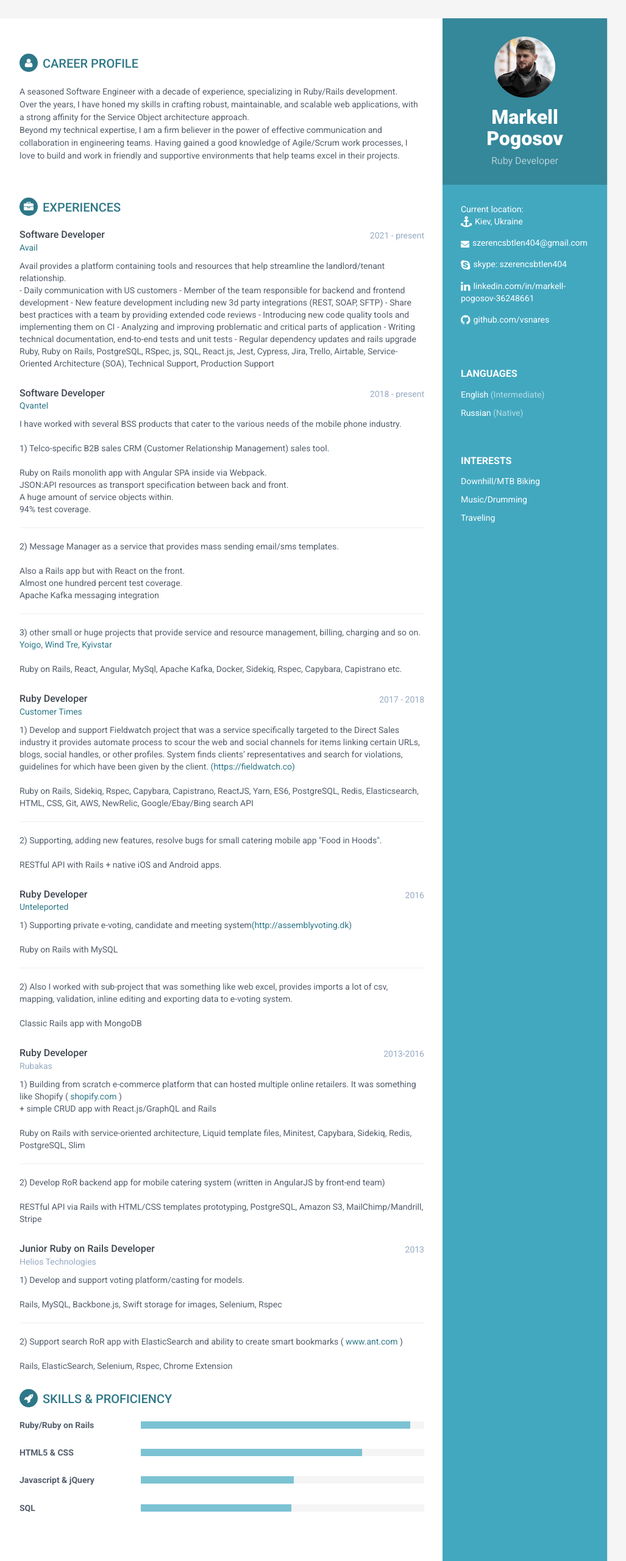
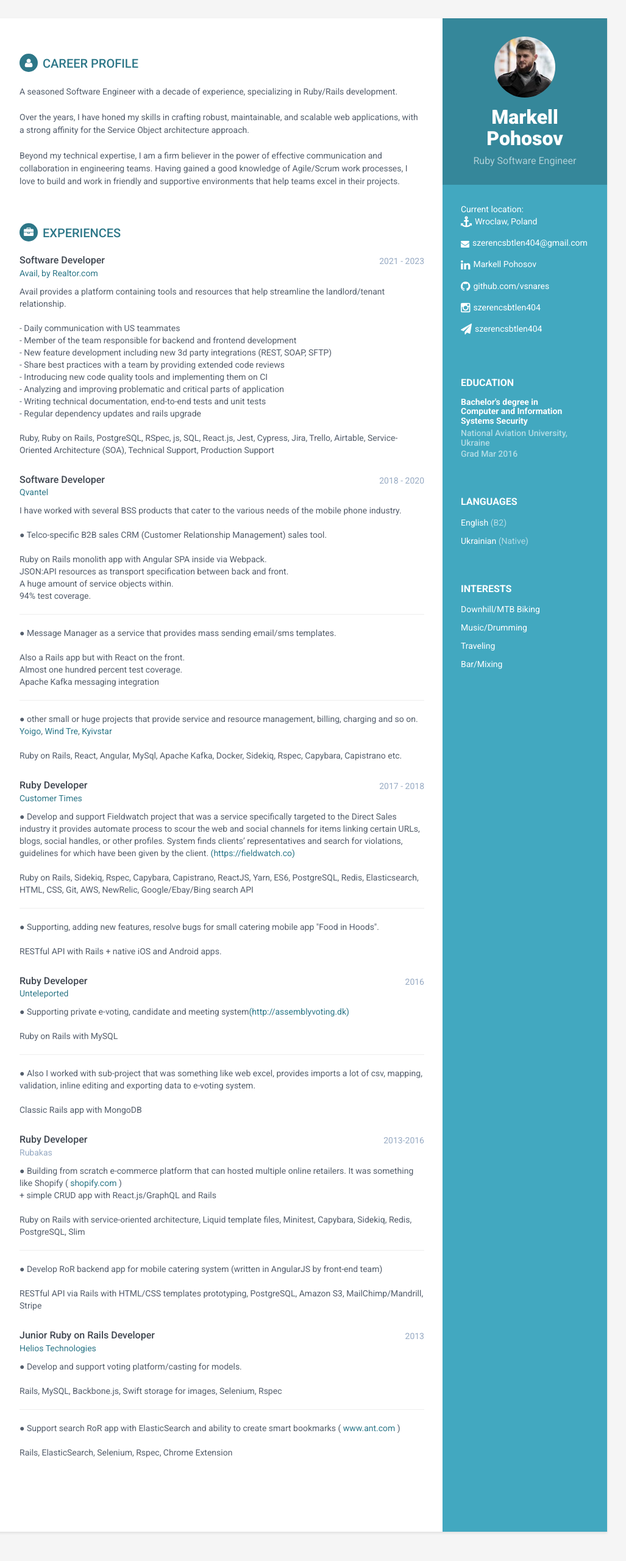
Before and after one commit to vsnares/vsnares.github.io, a plain HTML site: page index.html in a window 1280 px wide. Shown: the top 2560 px of the page at 61% size, without its empty margins (156-1183 px from the left). Drawn offline with Linux system fonts and the light colour scheme.

Commit message:
update 2023

```diff
--- a/index.html
+++ b/index.html
@@ -31,28 +31,43 @@
         <div class="sidebar-wrapper">
             <div class="profile-container">
                 <img class="profile" src="assets/images/profile.jpg" alt="" width="100" height="100" style="border-radius: 50%"/>
-                <h1 class="name">Markell Pogosov</h1>
-                <h3 class="tagline">Ruby Developer</h3>
+                <h1 class="name">Markell Pohosov</h1>
+                <h3 class="tagline">Ruby Software Engineer</h3>
             </div><!--//profile-container-->
 
             <div class="contact-container container-block">
                 <ul class="list-unstyled contact-list">
                     <li class="location">
                       <span>Current location:</span><br>
-                      <i class="fa fa-anchor"></i>Kiev, Ukraine
+                      <i class="fa fa-anchor"></i>Wroclaw, Poland
                     </li>
                     <li class="email"><i class="fa fa-envelope"></i><a href="mailto: szerencsbtlen404@gmail.com">szerencsbtlen404@gmail.com</a></li>
-                    <li class="phone"><i class="fa fa-skype"></i><a href="skype:szerencsbtlen404">skype: szerencsbtlen404</a></li>
-                    <li class="linkedin"><i class="fa fa-linkedin"></i><a href="https://www.linkedin.com/in/markell-pogosov-36248661" target="_blank">linkedin.com/in/markell-pogosov-36248661</a></li>
-                    <li class="github"><i class="fa fa-github"></i><a href="https://github.com/vsnares" target="_blank">github.com/vsnares</a></li>
+                    <li class="linkedin"><i class="fa fa-linkedin"></i><a href="https://www.linkedin.com/in/markell-pohosov-36248661/"
+                        target="_blank">Markell Pohosov</a></li>
+                    <li class="github"><i class="fa fa-github"></i><a href="https://github.com/vsnares"
+                        target="_blank">github.com/vsnares</a></li>
+                    <li class="instagram"><i class="fa fa-instagram"></i><a href="https://www.instagram.com/szerencsbtlen404/">szerencsbtlen404</a></li>
+                    <li class="instagram"><i class="fa fa-paper-plane"></i><a
+                        href="https://t.me/szerencsbtlen404">szerencsbtlen404</a></li>
                 </ul>
             </div>
+
+            <div class="education-container container-block">
+              <h2 class="container-block-title">Education</h2>
+              <div class="item">
+                <h4 class="degree">Bachelor's degree in<br>
+                  Computer and Information Systems Security<br>
+                </h4>
+                <h5 class="meta">National Aviation University, Ukraine</h5>
+                <div class="time">Grad Mar 2016</div>
+              </div><!--//item-->
+            </div><!--//education-container-->
 
             <div class="languages-container container-block">
                 <h2 class="container-block-title">Languages</h2>
                 <ul class="list-unstyled interests-list">
-                    <li>English <span class="lang-desc">(Intermediate)</span></li>
-                    <li>Russian <span class="lang-desc">(Native)</span></li>
+                    <li>English <span class="lang-desc">(B2)</span></li>
+                    <li>Ukrainian <span class="lang-desc">(Native)</span></li>
                 </ul>
             </div><!--//interests-->
 
@@ -62,6 +77,7 @@
                     <li>Downhill/MTB Biking</li>
                     <li>Music/Drumming</li>
                     <li>Traveling</li>
+                    <li>Bar/Mixing</li>
                 </ul>
             </div><!--//interests-->
 
@@ -74,9 +90,9 @@
                 <div class="summary">
                     <p>
                         A seasoned Software Engineer with a decade of experience, specializing in Ruby/Rails development.<br>
-
+                        <br>
                         Over the years, I have honed my skills in crafting robust, maintainable, and scalable web applications, with a strong affinity for the Service Object architecture approach.<br>
-
+                        <br>
                         Beyond my technical expertise, I am a firm believer in the power of effective communication and collaboration in engineering teams. Having gained a good knowledge of Agile/Scrum work processes, I love to build and work in friendly and supportive environments that help teams excel in their projects.<br>
                     </p>
                 </div><!--//summary-->
@@ -89,21 +105,21 @@
                     <div class="meta">
                         <div class="upper-row">
                             <h3 class="job-title">Software Developer</h3>
-                            <div class="time">2021 - present</div>
+                            <div class="time">2021 - 2023</div>
                         </div><!--//upper-row-->
-                        <div class="company"><a href="https://avail.co/">Avail</a></div>
+                        <div class="company"><a href="https://avail.co/">Avail, by Realtor.com</a></div>
                     </div><!--//meta-->
                     <div class="details">
-                        Avail provides a platform containing tools and resources that help streamline the landlord/tenant relationship.
+                        Avail provides a platform containing tools and resources that help streamline the landlord/tenant relationship.<br>
                        <br>
-                       - Daily communication with US customers
-                       - Member of the team responsible for backend and frontend development
-                       - New feature development including new 3d party integrations (REST, SOAP, SFTP)
-                       - Share best practices with a team by providing extended code reviews
-                       - Introducing new code quality tools and implementing them on CI
-                       - Analyzing and improving problematic and critical parts of application
-                       - Writing technical documentation, end-to-end tests and unit tests
-                       - Regular dependency updates and rails upgrade
+                       - Daily communication with US teammates<br>
+                       - Member of the team responsible for backend and frontend development<br>
+                       - New feature development including new 3d party integrations (REST, SOAP, SFTP)<br>
+                       - Share best practices with a team by providing extended code reviews<br>
+                       - Introducing new code quality tools and implementing them on CI<br>
+                       - Analyzing and improving problematic and critical parts of application<br>
+                       - Writing technical documentation, end-to-end tests and unit tests<br>
+                       - Regular dependency updates and rails upgrade<br>
                        <br>
 
                        Ruby, Ruby on Rails, PostgreSQL, RSpec, js, SQL, React.js, Jest, Cypress, Jira, Trello, Airtable, Service-Oriented Architecture (SOA), Technical Support, Production Support
@@ -116,14 +132,14 @@
                     <div class="meta">
                         <div class="upper-row">
                             <h3 class="job-title">Software Developer</h3>
-                            <div class="time">2018 - present</div>
+                            <div class="time">2018 - 2020</div>
                         </div><!--//upper-row-->
                         <div class="company"><a href="https://qvantel.com/">Qvantel</a></div>
                     </div><!--//meta-->
                     <div class="details">
                        I have worked with several BSS products that cater to the various needs of the mobile phone industry.<br>
                        <br>
-                       1) Telco-specific B2B sales CRM (Customer Relationship Management) sales tool.<br>
+                      ● Telco-specific B2B sales CRM (Customer Relationship Management) sales tool.<br>
                        <br>
 
                        Ruby on Rails monolith app with Angular SPA inside via Webpack.<br>
@@ -132,7 +148,7 @@
                        94% test coverage.<br>
                        <hr>
 
-                       2) Message Manager as a service that provides mass sending email/sms templates.<br>
+                      ● Message Manager as a service that provides mass sending email/sms templates.<br>
                        <br>
 
                        Also a Rails app but with React on the front.<br>
@@ -140,7 +156,7 @@
                        Apache Kafka messaging integration <br>
                        <hr>
 
-                       3) other small or huge projects that provide service and resource management, billing, charging and so on.<br>
+                      ● other small or huge projects that provide service and resource management, billing, charging and so on.<br>
 
 
                        <a href="https://www.yoigo.com/">Yoigo</a>,
@@ -163,11 +179,11 @@
                         <div class="company"><a href="https://customertimes.com/">Customer Times</a></div>
                     </div><!--//meta-->
                     <div class="details">
-                       1) Develop and support Fieldwatch project that was a service specifically targeted to the Direct Sales industry it provides automate process to scour the web and social channels for items linking certain URLs, blogs, social handles, or other profiles. System finds clients’ representatives and search for violations, guidelines for which have been given by the client. <a href="https://fieldwatch.co">(https://fieldwatch.co)</a><br>
+                      ● Develop and support Fieldwatch project that was a service specifically targeted to the Direct Sales industry it provides automate process to scour the web and social channels for items linking certain URLs, blogs, social handles, or other profiles. System finds clients’ representatives and search for violations, guidelines for which have been given by the client. <a href="https://fieldwatch.co">(https://fieldwatch.co)</a><br>
                       <br>
                       Ruby on Rails, Sidekiq, Rspec, Capybara, Capistrano, ReactJS, Yarn, ES6, PostgreSQL, Redis, Elasticsearch, HTML, CSS, Git, AWS, NewRelic, Google/Ebay/Bing search API <br>
                       <hr>
-                      2) Supporting, adding new features, resolve bugs for small catering mobile app "Food in Hoods".<br>
+                      ● Supporting, adding new features, resolve bugs for small catering mobile app "Food in Hoods".<br>
                       <br>
                       RESTful API with Rails + native iOS and Android apps.
                     </div><!--//details-->
@@ -182,11 +198,11 @@
                         <div class="company"><a href='http://unteleported.com/'>Unteleported</a></div>
                     </div><!--//meta-->
                     <div class="details">
-                      1) Supporting private e-voting, candidate and meeting system<a href="http://assemblyvoting.dk">(http://assemblyvoting.dk)</a><br>
+                      ● Supporting private e-voting, candidate and meeting system<a href="http://assemblyvoting.dk">(http://assemblyvoting.dk)</a><br>
                       <br>
                       Ruby on Rails with MySQL <br>
                       <hr>
-                      2) Also I worked with sub-project that was something like web excel, provides imports a lot of csv, mapping, validation, inline editing and exporting data to e-voting system. <br>
+                      ● Also I worked with sub-project that was something like web excel, provides imports a lot of csv, mapping, validation, inline editing and exporting data to e-voting system. <br>
                       <br>
                       Classic Rails app with MongoDB
                     </div><!--//details-->
@@ -201,14 +217,14 @@
                         <div class="company">Rubakas</div>
                     </div><!--//meta-->
                     <div class="details">
-                      1) Building from scratch e-commerce platform that can hosted multiple online retailers. It was something like Shopify (<a href="https://www.shopify.com/"> shopify.com </a>)
+                      ● Building from scratch e-commerce platform that can hosted multiple online retailers. It was something like Shopify (<a href="https://www.shopify.com/"> shopify.com </a>)
                       <br>
                       + simple CRUD app with React.js/GraphQL and Rails
                       <br>
                       <br>
                       Ruby on Rails with service-oriented architecture, Liquid template files, Minitest, Capybara, Sidekiq, Redis, PostgreSQL, Slim
                       <hr>
-                      2) Develop RoR backend app for mobile catering system (written in AngularJS by front-end team)<br>
+                      ● Develop RoR backend app for mobile catering system (written in AngularJS by front-end team)<br>
                       <br>
                       RESTful API via Rails with HTML/CSS templates prototyping, PostgreSQL, Amazon S3, MailChimp/Mandrill, Stripe
                     </div><!--//details-->
@@ -220,60 +236,19 @@
                             <h3 class="job-title">Junior Ruby on Rails Developer</h3>
                             <div class="time">2013</div>
                         </div><!--//upper-row-->
-                        <div class="company">Helios Technologies</div>
+                        <div class="company"><a href="https://www.linkedin.com/company/helios-technologies/">Helios Technologies</a></div>
                     </div><!--//meta-->
                     <div class="details">
-                      1) Develop and support voting platform/casting for models.<br>
+                      ● Develop and support voting platform/casting for models.<br>
                       <br>
                       Rails, MySQL, Backbone.js, Swift storage for images, Selenium, Rspec
                       <hr>
-                      2) Support search RoR app with ElasticSearch and ability to create smart bookmarks (<a href="https://www.ant.com"> www.ant.com </a>)<br>
+                      ● Support search RoR app with ElasticSearch and ability to create smart bookmarks (<a href="https://www.ant.com"> www.ant.com </a>)<br>
                       <br>
                       Rails, ElasticSearch, Selenium, Rspec, Chrome Extension
 
                     </div><!--//details-->
                 </div><!--//item-->
-
-            <section class="skills-section section">
-                <h2 class="section-title"><i class="fa fa-rocket"></i>Skills &amp; Proficiency</h2>
-                <div class="skillset">
-
-                    <div class="item">
-                        <h3 class="level-title">Ruby/Ruby on Rails</h3>
-                        <div class="level-bar">
-                            <div class="level-bar-inner" data-level="95%">
-                            </div>
-                        </div><!--//level-bar-->
-                    </div><!--//item-->
-
-
-                    <div class="item">
-                        <h3 class="level-title">HTML5 &amp; CSS</h3>
-                        <div class="level-bar">
-                            <div class="level-bar-inner" data-level="78%">
-                            </div>
-                        </div><!--//level-bar-->
-                    </div><!--//item-->
-
-                    <div class="item">
-                        <h3 class="level-title">Javascript &amp; jQuery</h3>
-                        <div class="level-bar">
-                            <div class="level-bar-inner" data-level="54%">
-                            </div>
-                        </div><!--//level-bar-->
-                    </div><!--//item-->
-
-                     <div class="item">
-                        <h3 class="level-title">SQL</h3>
-                        <div class="level-bar">
-                            <div class="level-bar-inner" data-level="53%">
-                            </div>
-                        </div><!--//level-bar-->
-                    </div><!--//item-->
-
-
-            </section><!--//skills-section-->
-
         </div><!--//main-body-->
     </div>
 
```
